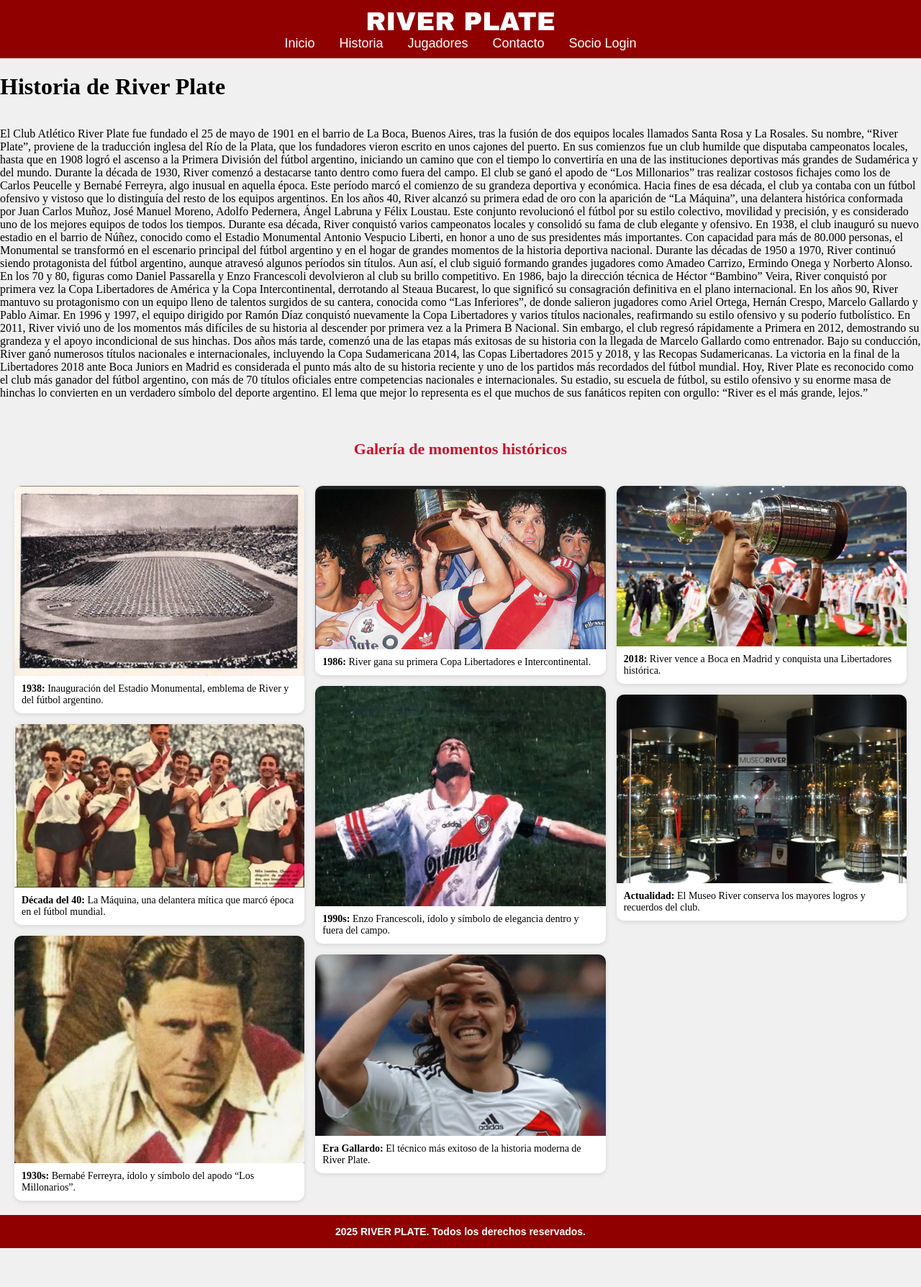
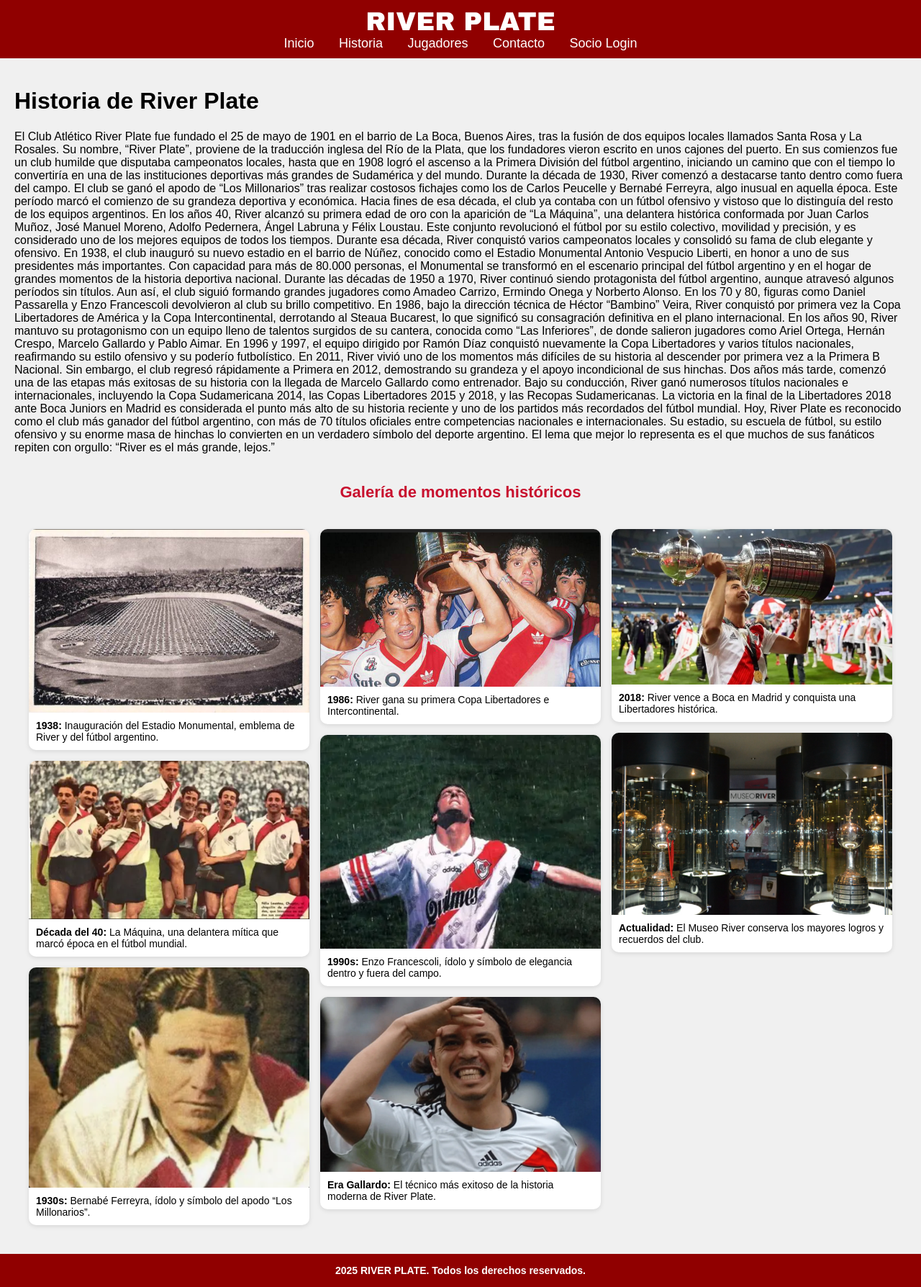
Before and after one commit to JoakoPorti07/ProyectoRiver, a PHP site: page /historia.html in a window 1280 px wide. Shown: the whole page at 72% size. Before the commit the page ends 1734 px from the top, so only its background shows below. Run offline with PHP 8.4, Linux system fonts and the light colour scheme.

Commit message:
Centrando contenido

```diff
--- a/contacto.html
+++ b/contacto.html
@@ -39,7 +39,7 @@
             </form>
         </section>
 
-
+    </main>
     <footer>
         <p> 2025 RIVER PLATE. Todos los derechos reservados.</p>
     </footer>
--- a/historia.html
+++ b/historia.html
@@ -60,9 +60,9 @@
             <a href="login.html" class="nav">Socio Login</a>
         </nav>
     </header>
-
-    <h1>Historia de River Plate</h1>
-    <p>
+    <main>
+        <h1>Historia de River Plate</h1>
+        <p>
         El Club Atlético River Plate fue fundado el 25 de mayo de 1901 en el barrio de La Boca, Buenos Aires, tras la fusión de dos equipos locales llamados Santa Rosa y La Rosales. Su nombre, “River Plate”, proviene de la traducción inglesa del Río de la Plata, que los fundadores vieron escrito en unos cajones del puerto. En sus comienzos fue un club humilde que disputaba campeonatos locales, hasta que en 1908 logró el ascenso a la Primera División del fútbol argentino, iniciando un camino que con el tiempo lo convertiría en una de las instituciones deportivas más grandes de Sudamérica y del mundo.
 
         Durante la década de 1930, River comenzó a destacarse tanto dentro como fuera del campo. El club se ganó el apodo de “Los Millonarios” tras realizar costosos fichajes como los de Carlos Peucelle y Bernabé Ferreyra, algo inusual en aquella época. Este período marcó el comienzo de su grandeza deportiva y económica. Hacia fines de esa década, el club ya contaba con un fútbol ofensivo y vistoso que lo distinguía del resto de los equipos argentinos.
@@ -80,7 +80,7 @@
         Dos años más tarde, comenzó una de las etapas más exitosas de su historia con la llegada de Marcelo Gallardo como entrenador. Bajo su conducción, River ganó numerosos títulos nacionales e internacionales, incluyendo la Copa Sudamericana 2014, las Copas Libertadores 2015 y 2018, y las Recopas Sudamericanas. La victoria en la final de la Libertadores 2018 ante Boca Juniors en Madrid es considerada el punto más alto de su historia reciente y uno de los partidos más recordados del fútbol mundial.
 
         Hoy, River Plate es reconocido como el club más ganador del fútbol argentino, con más de 70 títulos oficiales entre competencias nacionales e internacionales. Su estadio, su escuela de fútbol, su estilo ofensivo y su enorme masa de hinchas lo convierten en un verdadero símbolo del deporte argentino. El lema que mejor lo representa es el que muchos de sus fanáticos repiten con orgullo: “River es el más grande, lejos.”
-    </p>
+        </p>
 
     <!-- Galería de imágenes tipo Pinterest -->
     <h2 class="titulo-galeria">Galería de momentos históricos</h2>
@@ -118,7 +118,7 @@
             <p><strong>Actualidad:</strong> El Museo River conserva los mayores logros y recuerdos del club.</p>
         </div>
     </section>
-
+    </main>
     <footer>
         <p>2025 RIVER PLATE. Todos los derechos reservados.</p>
     </footer>
--- a/styles.css
+++ b/styles.css
@@ -5,6 +5,7 @@ body {
     display: flex;
     flex-direction: column;
     min-height: 100vh;
+    font-family: Arial, Helvetica, sans-serif;
 }
 header{
     background-color: #900000;
@@ -41,4 +42,8 @@ footer p{
     margin: 5px;
     font-size: 14px;
     font-weight: bold;
-    }
+}
+main{
+    flex: 1;
+    padding: 20px;
+}
```
